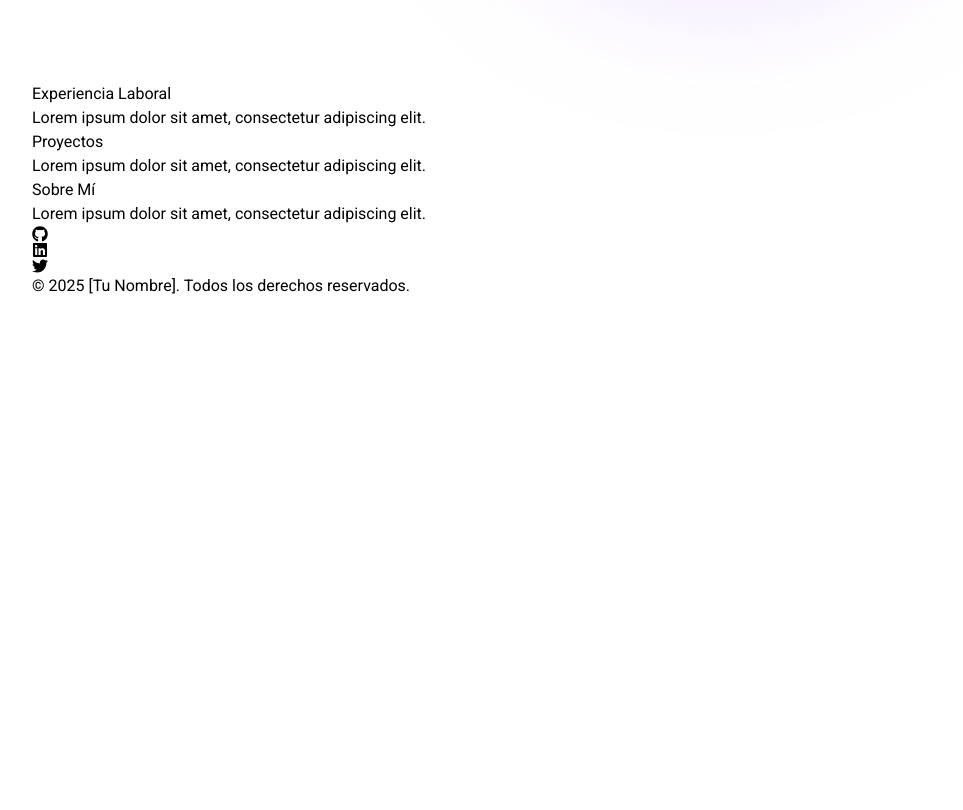
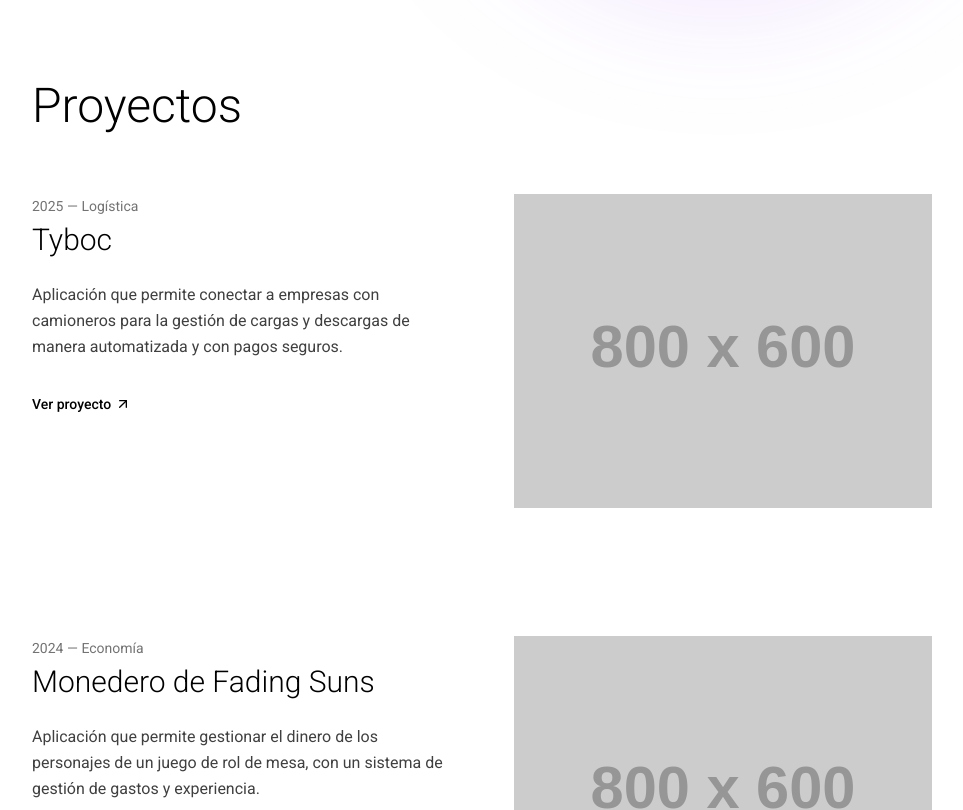
Before and after one commit to hitses/portfolio-react, a React (Vite) app: page / in a window 1280 px wide. Shown: the part 620-1430 px from the top of the page, without its empty margins (158-1121 px from the left). Before the commit the page ends 918 px from the top, so only its background shows below. Built offline with nearby package versions, Linux system fonts and the light colour scheme.

Commit message:
feat: agregar componente Project y actualizar la vista de Projects para mostrar proyectos dinámicamente

```diff
--- a/src/App.tsx
+++ b/src/App.tsx
@@ -14,7 +14,7 @@ const App: React.FC = () => {
       <main className='max-w-[900px] mx-auto'>
         <Header />
         <Presentation />
-        <Experience />
+        {/* <Experience /> */}
         <Projects />
         <About />
         <Footer />
--- a/src/assets/i18n/en.tsx
+++ b/src/assets/i18n/en.tsx
@@ -25,7 +25,25 @@ export default {
     },
     projects: {
       title: 'Projects',
-      description: 'Lorem ipsum dolor sit amet, consectetur adipiscing elit.'
+      view: 'View project',
+      projects: [
+        {
+          year: 2025,
+          sector: 'Logistics',
+          title: 'Tyboc',
+          description:
+            'An application that connects companies with truckers for automated loading and unloading management with secure payments.',
+          link: 'https://tyboc.com'
+        },
+        {
+          year: 2024,
+          sector: 'Economy',
+          title: 'Fading Suns Wallet',
+          description:
+            'An application that allows you to manage the money of characters in a tabletop role-playing game, with an expense and experience management system.',
+          link: 'https://monedero-fading-suns.web.app/'
+        }
+      ]
     },
     about: {
       title: 'About Me',
--- a/src/assets/i18n/es.tsx
+++ b/src/assets/i18n/es.tsx
@@ -25,7 +25,25 @@ export default {
     },
     projects: {
       title: 'Proyectos',
-      description: 'Lorem ipsum dolor sit amet, consectetur adipiscing elit.'
+      view: 'Ver proyecto',
+      projects: [
+        {
+          year: 2025,
+          sector: 'Logística',
+          title: 'Tyboc',
+          description:
+            'Aplicación que permite conectar a empresas con camioneros para la gestión de cargas y descargas de manera automatizada y con pagos seguros.',
+          link: 'https://tyboc.com'
+        },
+        {
+          year: 2024,
+          sector: 'Economía',
+          title: 'Monedero de Fading Suns',
+          description:
+            'Aplicación que permite gestionar el dinero de los personajes de un juego de rol de mesa, con un sistema de gestión de gastos y experiencia.',
+          link: 'https://monedero-fading-suns.web.app/'
+        }
+      ]
     },
     about: {
       title: 'Sobre Mí',
--- /dev/null
+++ b/src/components/Project.tsx
@@ -0,0 +1,72 @@
+import { useTranslation } from 'react-i18next'
+
+type ProjectProps = {
+  year: number
+  sector: string
+  title: string
+  description: string
+  link: string
+}
+
+export const Project = ({
+  year,
+  sector,
+  title,
+  description,
+  link
+}: ProjectProps) => {
+  const { t } = useTranslation()
+
+  return (
+    <div className='group'>
+      <div className='grid grid-cols-1 md:grid-cols-2 gap-8 md:gap-16 items-start'>
+        <div className='order-2 md:order-1'>
+          <div className='mb-6'>
+            <span className='text-neutral-500 text-sm'>
+              {year} — {sector}
+            </span>
+            <h3 className='text-2xl md:text-3xl mt-1 font-light dark:text-white'>
+              {title}
+            </h3>
+          </div>
+          <p className='text-neutral-700 mb-8 leading-relaxed dark:text-neutral-300'>
+            {description}
+          </p>
+          <a
+            className='inline-flex items-center text-sm font-medium relative after:absolute after:bottom-0 after:left-0 after:h-px after:w-full after:bg-current after:origin-right after:scale-x-0 hover:after:origin-left hover:after:scale-x-100 after:transition-transform after:duration-300 dark:text-neutral-50'
+            href={link}
+            rel='noopener noreferrer'
+            target='_blank'
+          >
+            {t('projects.view')}
+            <svg
+              xmlns='http://www.w3.org/2000/svg'
+              width='24'
+              height='24'
+              viewBox='0 0 24 24'
+              fill='none'
+              stroke='currentColor'
+              strokeWidth='2'
+              strokeLinecap='round'
+              strokeLinejoin='round'
+              className='lucide lucide-arrow-up-right ml-1 h-4 w-4'
+            >
+              <path d='M7 7h10v10' />
+              <path d='M7 17 17 7' />
+            </svg>
+          </a>
+        </div>
+        <div className='relative overflow-hidden order-1 md:order-2'>
+          <div className='aspect-[4/3] w-full relative'>
+            <img
+              alt='Rediseño de Marca para Artesanía Local'
+              className='object-cover transition-transform duration-500 group-hover:scale-105'
+              src='https://placehold.co/800x600/EEE/31343C'
+            />
+          </div>
+          <div className='absolute inset-0 border border-neutral-200 opacity-0 group-hover:opacity-100 transition-opacity duration-300'></div>
+        </div>
+      </div>
+    </div>
+  )
+}
--- a/src/views/Header.tsx
+++ b/src/views/Header.tsx
@@ -82,7 +82,7 @@ const Navbar: React.FC = () => {
         ></div>
       )}
 
-      <header className='sticky top-1 w-[450px] mx-auto mt-1'>
+      <header className='sticky top-1 w-[450px] mx-auto mt-1 z-10'>
         <nav className='bg-gray-50 dark:bg-gray-900 text-zinc-900 dark:text-stone-100 flex justify-center items-center gap-4 border border-b-1 border-slate-700 rounded-full px-4 py-0.5 pt-1'>
           {navElements.map(element => (
             <a
--- a/src/views/Projects.tsx
+++ b/src/views/Projects.tsx
@@ -1,16 +1,38 @@
-import React from 'react';
-import { useTranslation } from 'react-i18next';
-
+import React from 'react'
+import { useTranslation } from 'react-i18next'
+import { Project } from '../components/Project'
 
 const Projects: React.FC = () => {
-  const { t } = useTranslation();
+  const { t } = useTranslation()
+
+  const projects = t('projects.projects', { returnObjects: true }) as {
+    year: number
+    sector: string
+    title: string
+    description: string
+    link: string
+  }[]
 
   return (
-    <>
-      <h2>{t('projects.title')}</h2>
-      <p>{t('projects.description')}</p>
-    </>
-  );
-};
+    <section>
+      <h2 className='text-4xl md:text-5xl font-light dark:text-white mb-16'>
+        {t('projects.title')}
+      </h2>
 
-export default Projects;
+      <div className='space-y-32'>
+        {projects.map((project, index) => (
+          <Project
+            key={index}
+            year={project.year}
+            sector={project.sector}
+            title={project.title}
+            description={project.description}
+            link={project.link}
+          />
+        ))}
+      </div>
+    </section>
+  )
+}
+
+export default Projects
```
